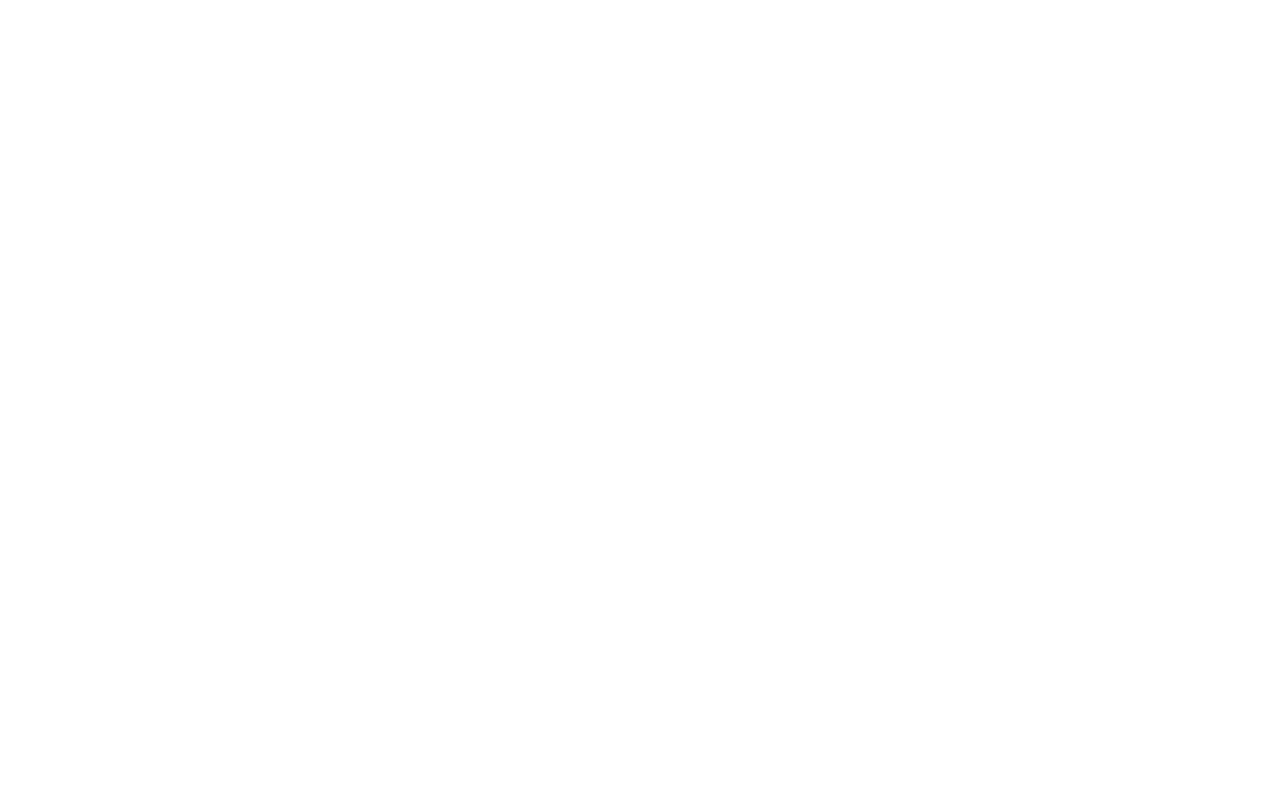
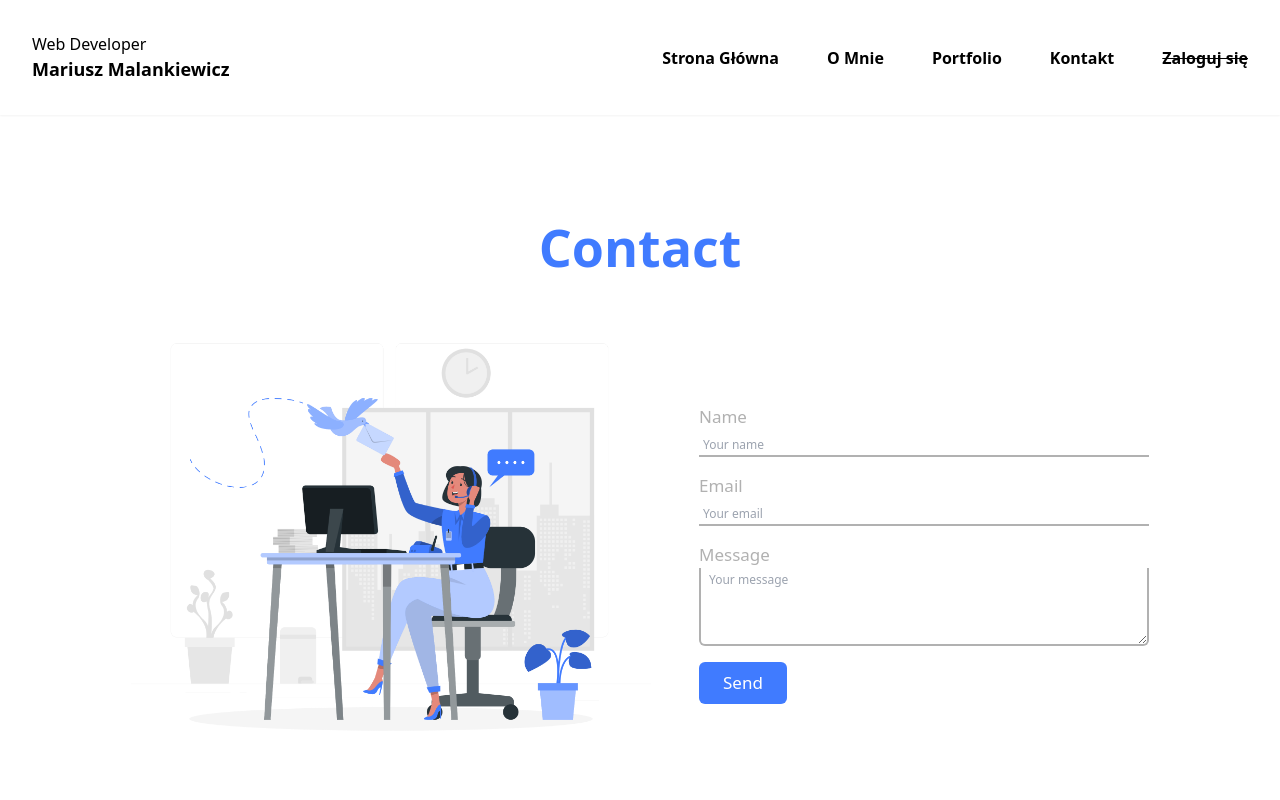
Before and after one commit to MariuszMalankiewicz/cms-portfolio, a Vue app in the folder frontend/: page /contact in a window 1280 px wide. Before the commit this address had no page. Shown: the top 800 px of the page. Built offline with nearby package versions, Linux system fonts and the light colour scheme.

Commit message:
add contact view

```diff
--- a/frontend/src/components/layouts/public/partials/PublicNavigation.vue
+++ b/frontend/src/components/layouts/public/partials/PublicNavigation.vue
@@ -23,8 +23,10 @@
         <router-link to="/">Strona Główna</router-link>
         <router-link to="/about">O Mnie</router-link>
         <router-link to="/portfolio">Portfolio</router-link>
-        <router-link to="/about">Kontakt</router-link>
-        <router-link to="/login">Zaloguj się</router-link>
+        <router-link to="/contact">Kontakt</router-link>
+        <router-link to="/login" class="line-through cursor-not-allowed">
+          Zaloguj się
+        </router-link>
       </ul>
     </div>
   </nav>
@@ -35,8 +37,10 @@
       <router-link to="/">Strona Główna</router-link>
       <router-link to="/about">O Mnie</router-link>
       <router-link to="/portfolio">Portfolio</router-link>
-      <router-link to="/about">Kontakt</router-link>
-      <router-link to="/login">Zaloguj się</router-link>
+      <router-link to="/contact">Kontakt</router-link>
+      <router-link to="/login" class="line-through cursor-not-allowed">
+        Zaloguj się
+      </router-link>
     </ul>
   </nav>
 </template>
--- a/frontend/src/router/index.ts
+++ b/frontend/src/router/index.ts
@@ -5,9 +5,10 @@ const routes = [
     path: '/',
     component: PublicLayout,
     children: [
-      { path: '', name: 'Strona Główna', component: () => import('@/views/public/Home.vue') },
-      { path: '/about', name: 'O Mnie', component: () => import('@/views/public/About.vue') },
+      { path: '', name: 'Home', component: () => import('@/views/public/Home.vue') },
+      { path: '/about', name: 'About', component: () => import('@/views/public/About.vue') },
       { path: '/portfolio', name: 'Portfolio', component: () => import('@/views/public/Portfolio.vue') },
+      { path: '/contact', name: 'Contact', component: () => import('@/views/public/Contact.vue') },
     ],
   },
 ];
--- /dev/null
+++ b/frontend/src/views/public/Contact.vue
@@ -0,0 +1,63 @@
+<template>
+  <section class="px-4 mt-[80px] font-Montserrat mb-12 pt-32">
+    <h1
+      class="text-[32px] sm:text-[44px] md:text-[52px] text-center font-bold text-blue"
+    >
+      Contact
+    </h1>
+    <div
+      class="flex flex-col items-center justify-center xl:flex-row xl:flex-wrap lg:space-x-12 2xl:space-x-24"
+    >
+      <img
+        :src="ContactImage"
+        class="w-[340px] sm:w-[400px] md:w-[440px] lg:w-[480px] xl:w-[520px] 2xl:w-[600px] mb-4"
+        alt="Contact us-rafiki.png"
+      />
+      <div
+        class="w-[100%] xl:w-[450px] 2xl:w-[600px] text-[15px] sm:text-[16px] md:text-[17px]"
+      >
+        <form action="#">
+          <label for="name" class="flex flex-col"
+            ><p class="text-dark-gray">Name</p>
+            <input
+              type="text"
+              placeholder="Your name"
+              class="border-b-2 placeholder:text-xs placeholder:ps-1 placeholder:pt-1 focus:text-dark-gray focus:text-text-sm text-dark-gray border-dark-gray focus:outline-none"
+          /></label>
+          <label for="email" class="flex flex-col mt-4"
+            ><p class="text-dark-gray">Email</p>
+            <input
+              type="email"
+              placeholder="Your email"
+              class="border-b-2 placeholder:text-xs placeholder:ps-1 placeholder:pt-1 focus:text-dark-gray focus:text-text-sm text-dark-gray border-dark-gray focus:outline-none"
+          /></label>
+          <label for="message" class="flex flex-col mt-4"
+            ><p class="text-dark-gray">Message</p>
+            <textarea
+              placeholder="Your message"
+              class="border-b-2 border-l-2 border-r-2 placeholder:text-xs placeholder:ps-2 placeholder:pt-1 focus:text-dark-gray focus:text-text-sm text-dark-gray focus:ps-1 rounded-b-md border-dark-gray focus:outline-none"
+              cols="30"
+              rows="3"
+            ></textarea>
+          </label>
+          <input
+            type="submit"
+            value="Send"
+            class="px-4 py-2 mt-4 text-white transition-all duration-150 ease-in-out rounded-md bg-blue sm:px-6 hover:cursor-pointer hover:font-semibold hover:bg-blue/90"
+          />
+        </form>
+      </div>
+    </div>
+  </section>
+</template>
+<script>
+import ContactImage from '@/assets/images/contact.png';
+export default {
+  name: 'Contact',
+  data() {
+    return {
+      ContactImage,
+    };
+  },
+};
+</script>
--- a/frontend/vite.config.ts
+++ b/frontend/vite.config.ts
@@ -9,7 +9,7 @@ export default defineConfig({
       '@': path.resolve(__dirname, './src'),
     },
   },
-  base: '/frontend-dist/',
+  // base: '/frontend-dist/',
   build: {
     outDir: '../backend/public/frontend-dist',
     emptyOutDir: true,
```
Also changed, not shown: frontend/src/assets/images/contact.png (added).
